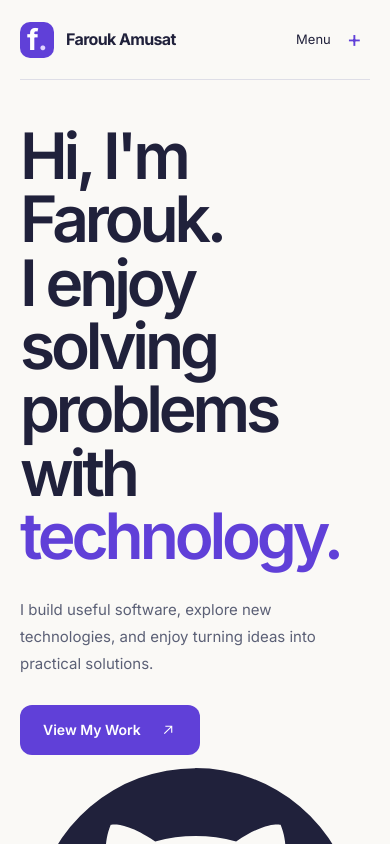
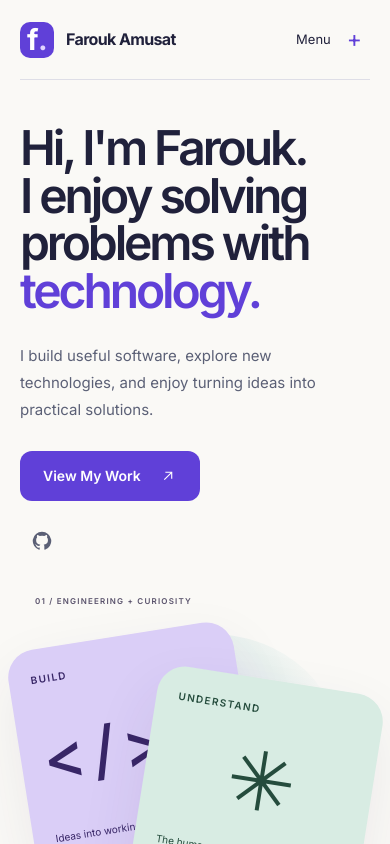
Before and after one commit to Folariin/portfolio, a Next.js app: page / in a window 390 px wide. Shown: the top 844 px of the page. Built offline with nearby package versions, Linux system fonts and the light colour scheme.

Commit message:
Tune minimal homepage layout and social links

```diff
--- a/src/app/globals.css
+++ b/src/app/globals.css
@@ -187,6 +187,16 @@ a:hover .diagonal {
   background: var(--accent-hover);
   transform: translateY(-2px);
 }
+.button-secondary {
+  color: var(--ink);
+  background: transparent;
+  border-color: var(--line);
+}
+.button-secondary:hover {
+  color: var(--accent);
+  background: var(--surface);
+  border-color: var(--accent);
+}
 .button-small {
   min-height: 42px;
   padding: 9px var(--space-2);
@@ -279,10 +289,10 @@ a:hover .diagonal {
   grid-template-columns: 1.12fr 1fr;
   gap: var(--space-4);
   align-items: center;
-  padding-block: 80px 88px;
+  padding-block: 48px 56px;
 }
 .hero h1 {
-  font-size: clamp(68px, 7.4vw, 106px);
+  font-size: clamp(50px, 6vw, 78px);
   font-weight: 600;
   line-height: 0.99;
   letter-spacing: -0.065em;
@@ -302,6 +312,28 @@ a:hover .diagonal {
 .hero .actions {
   margin-top: 28px;
 }
+.social-links {
+  display: flex;
+  gap: 8px;
+  margin-top: 18px;
+}
+.social-link {
+  display: grid;
+  width: 44px;
+  height: 44px;
+  place-items: center;
+  color: var(--muted);
+  border-radius: 50%;
+}
+.social-link svg {
+  width: 20px;
+  height: 20px;
+}
+.social-link:hover {
+  color: var(--accent);
+  background: var(--lavender);
+  transform: translateY(-2px);
+}
 .availability {
   font-size: 11px;
   color: var(--muted);
@@ -309,7 +341,7 @@ a:hover .diagonal {
 }
 .hero-art {
   position: relative;
-  height: 480px;
+  height: 420px;
   isolation: isolate;
 }
 .art-orbit {
@@ -975,7 +1007,7 @@ a:hover .diagonal {
 }
 @media (max-width: 960px) {
   .hero h1 {
-    font-size: 76px;
+    font-size: clamp(48px, 9vw, 72px);
   }
   .hero .eyebrow {
     font-size: 9px;
@@ -1088,7 +1120,7 @@ a:hover .diagonal {
     gap: var(--space-4);
   }
   .hero h1 {
-    font-size: clamp(64px, 13vw, 91px);
+    font-size: clamp(48px, 9vw, 72px);
   }
   .hero .eyebrow {
     font-size: 9px;
@@ -1346,7 +1378,7 @@ a:hover .diagonal {
     width: calc(100% - 32px);
   }
   .hero h1 {
-    font-size: 60px;
+    font-size: clamp(42px, 12vw, 52px);
   }
   .actions {
     gap: 12px;
```
